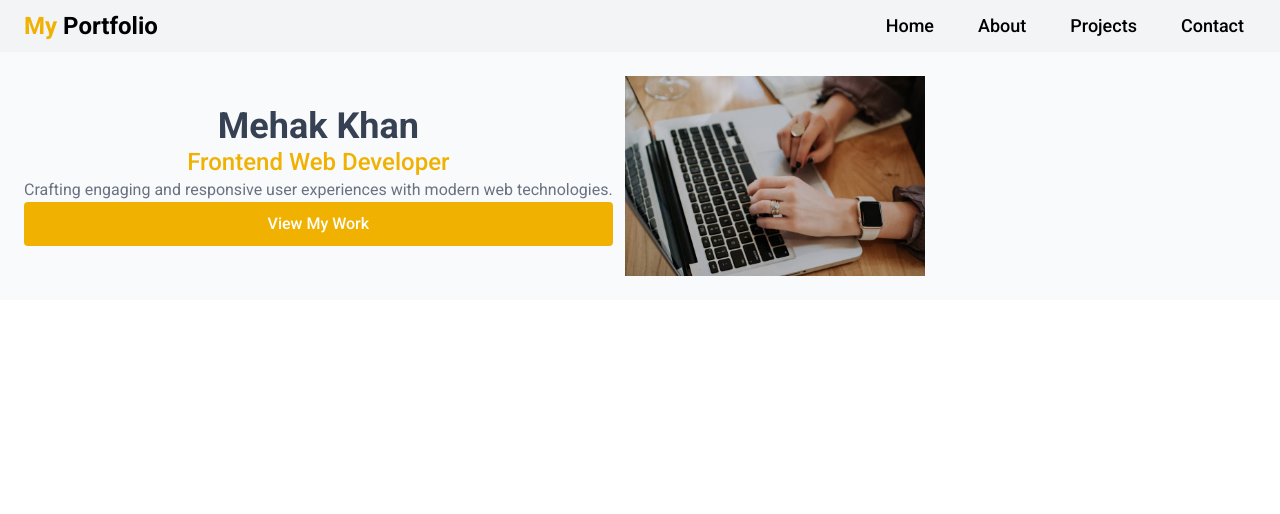
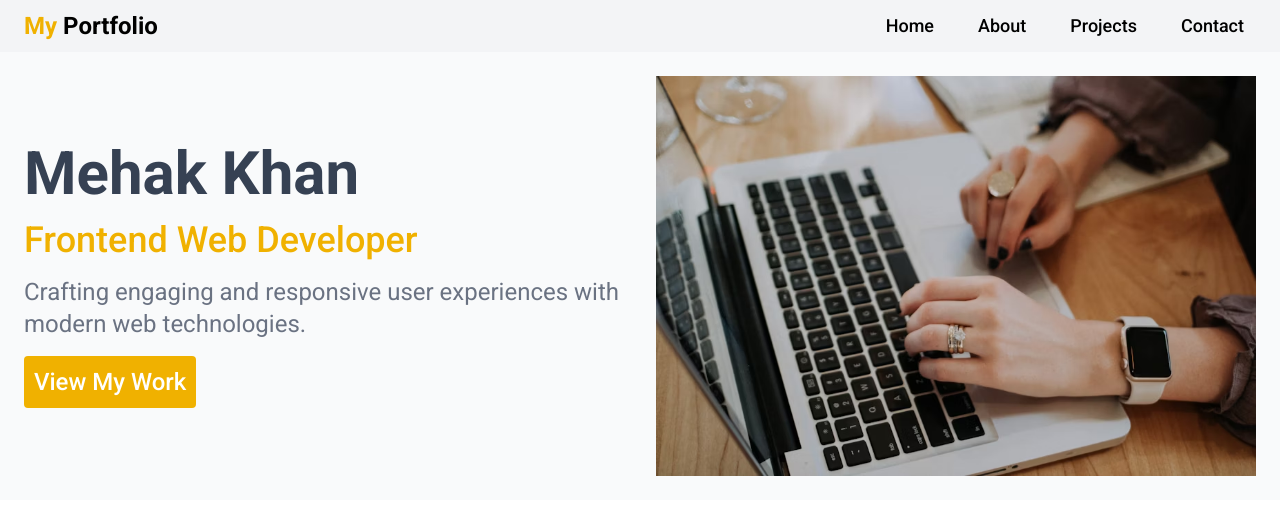
Before and after one commit to mehakkhan123/my-portfolio, a Next.js app: page / in a window 1280 px wide. Shown: the top 514 px of the page. Built offline with nearby package versions, Linux system fonts and the light colour scheme.

Commit message:
updated hero

```diff
--- a/src/components/Hero.tsx
+++ b/src/components/Hero.tsx
@@ -2,14 +2,14 @@ import React from 'react'
 import Image from 'next/image'
 export default function Hero() {
   return (
-    <div className='flex flex-col w-full items-center p-6 max-w-[1536px] gap-3 bg-gray-50 md:flex-row'>
-        <div className='text-center flex flex-col'>
-            <h1 className='text-4xl font-bold text-gray-700'>Mehak Khan</h1>
-        <h1 className='text-yellow-500 text-2xl font-medium'>Frontend Web Developer</h1>
-        <p className='text-gray-500'>Crafting engaging and responsive user experiences with modern web technologies.</p>
-        <button className='bg-yellow-500 p-2 rounded-sm text-white font-medium border-2 border-transparent hover:border-2 hover:border-yellow-500 hover:bg-white hover:text-yellow-500 cursor-pointer transition-all'>View My Work</button>
+    <div className='flex flex-col w-full items-center p-6 max-w-[1536px] gap-4 bg-gray-50 md:flex-row md:gap-0 md:justify-between'>
+        <div className='text-center md:text-left flex flex-col items-center gap-1 md:items-start md:gap-2 lg:gap-4'>
+            <h1 className='text-4xl md:text-5xl lg:text-6xl font-bold text-gray-700'>Mehak Khan</h1>
+        <h1 className='text-yellow-500 text-2xl md:text-3xl lg:text-4xl font-medium'>Frontend Web Developer</h1>
+        <p className='text-gray-500 text-md md:text-lg lg:text-2xl px-7 sm:px-24 md:px-0'>Crafting engaging and responsive user experiences with modern web technologies.</p>
+        <button className='bg-yellow-500 p-2 rounded-sm text-white font-medium border-2 border-transparent hover:border-2 hover:border-yellow-500 hover:bg-white hover:text-yellow-500 cursor-pointer transition-all md:text-2xl'>View My Work</button>
         </div>
-        <Image src={"/images/hero.avif"} alt='hero-image' width={300} height={300}/>
+        <Image src={"/images/hero.avif"} alt='hero-image' width={300} height={300} className='sm:w-[500px] sm:h-[300px] md:w-[600px] lg:w-[700px] lg:h-[400px]'/>
 
     </div>
   )
```
